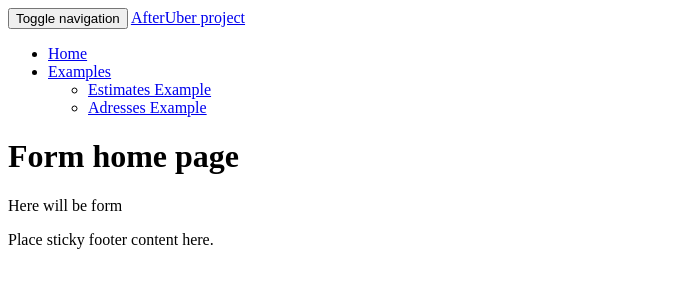
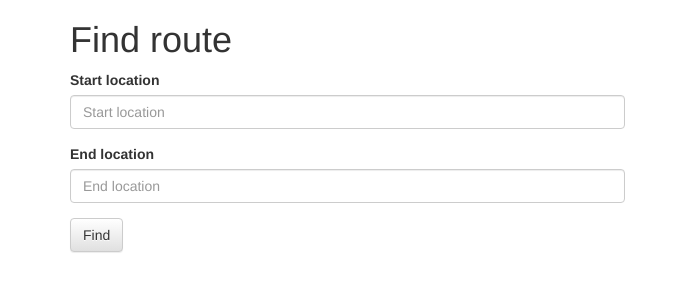
Before and after one commit to ValentinNikolaev/Uber-discount-form, a PHP site: template app/templates/home.twig in a window 1280 px wide. Shown: the top 300 px of the page, without its empty margins (0-680 px from the left). Run offline with PHP 8.4, Linux system fonts and the light colour scheme; the template is opened without the code that fills it, so the values that code supplies are empty; some libraries are stand-ins or nearby versions.

Commit message:
+ js, css, markup

```diff
--- a/app/templates/base.html.twig
+++ b/app/templates/base.html.twig
@@ -11,75 +11,39 @@
 
     <title>{% block title %}AfterUber discounts{% endblock %}</title>
 
-    <link href="\\cdnjs.cloudflare.com/ajax/libs/twitter-bootstrap/3.3.7/css/bootstrap.min.css">
-    <link href="\\cdnjs.cloudflare.com/ajax/libs/twitter-bootstrap/3.3.7/css/bootstrap-theme.css">
+    <link href="https://cdnjs.cloudflare.com/ajax/libs/twitter-bootstrap/3.3.7/css/bootstrap.min.css" rel="stylesheet">
+    <link href="https://cdnjs.cloudflare.com/ajax/libs/twitter-bootstrap/3.3.7/css/bootstrap-theme.css" rel="stylesheet">
 
     <!-- Custom styles for this template -->
     <link href="/css/app.css" rel="stylesheet">
 
 
-    <!-- HTML5 shim and Respond.js IE8 support of HTML5 elements and media queries -->
+    <!-- HTML5 shim and Respond.js for IE8 support of HTML5 elements and media queries -->
+    <!-- WARNING: Respond.js doesn't work if you view the page via file:// -->
     <!--[if lt IE 9]>
-    <script src="//oss.maxcdn.com/libs/html5shiv/3.7.0/html5shiv.js"></script>
-    <script src="//oss.maxcdn.com/libs/respond.js/1.4.2/respond.min.js"></script>
+    <script src="https://oss.maxcdn.com/html5shiv/3.7.3/html5shiv.min.js"></script>
+    <script src="https://oss.maxcdn.com/respond/1.4.2/respond.min.js"></script>
     <![endif]-->
 </head>
 
 <body>
 
-<!-- Fixed navbar -->
-<div class="navbar navbar-default navbar-fixed-top" role="navigation">
-    <div class="container">
-        <div class="navbar-header">
-            <button type="button" class="navbar-toggle" data-toggle="collapse" data-target=".navbar-collapse">
-                <span class="sr-only">Toggle navigation</span>
-                <span class="icon-bar"></span>
-                <span class="icon-bar"></span>
-                <span class="icon-bar"></span>
-            </button>
-            <a class="navbar-brand" href="#">AfterUber project</a>
-        </div>
-        <div class="collapse navbar-collapse">
-            <ul class="nav navbar-nav">
-                <li><a href="/">Home</a></li>
-                <li>
-                    <a href="#" class="dropdown-toggle" data-toggle="dropdown">Examples<b class="caret"></b></a>
-                    <ul class="dropdown-menu">
-                        <li ><a href="/estimates">Estimates Example</a></li>
-                        <li ><a href="/addresses">Adresses Example</a></li>
-                    </ul>
-                </li>
-            </ul>
-        </div><!--/.nav-collapse -->
-    </div>
-</div>
-
 <!-- Begin page content -->
 {% block content %}
     <div class="container">
         {% block container %}
-            <div class="page-header">
-                <h1>Sticky footer with fixed navbar</h1>
-            </div>
-            <p class="lead">Pin a fixed-height footer to the bottom of the viewport in desktop browsers with this custom HTML and CSS. A fixed navbar has been added with <code>padding-top: 60px;</code> on the <code>body > .container</code>.</p>
-            <p>Back to <a href="//getbootstrap.com/examples/sticky-footer">the default sticky footer</a> minus the navbar.</p>
+
         {% endblock %}
     </div>
 {% endblock %}
-
-<div id="footer">
-    <div class="container">
-        <p class="text-muted">Place sticky footer content here.</p>
-    </div>
-</div>
 
 
 <!-- Bootstrap core JavaScript
 ================================================== -->
 <!-- Placed at the end of the document so the pages load faster -->
-<script src="//ajax.googleapis.com/ajax/libs/jquery/1.11.0/jquery.min.js"></script>
-<script src="//cdnjs.cloudflare.com/ajax/libs/twitter-bootstrap/3.3.7/js/bootstrap.min.js"></script>
-<script src="//cdnjs.cloudflare.com/ajax/libs/bootstrap-3-typeahead/3.1.1/bootstrap3-typeahead.min.js"></script>
+<script src="https://cdnjs.cloudflare.com/ajax/libs/jquery/3.1.0/jquery.min.js"></script>
+<script src="https://cdnjs.cloudflare.com/ajax/libs/twitter-bootstrap/3.3.7/js/bootstrap.min.js"></script>
+<script src="https://cdnjs.cloudflare.com/ajax/libs/bootstrap-3-typeahead/3.1.1/bootstrap3-typeahead.min.js"></script>
 
 <!-- Check for jQuery and Bootstrap, load them locally if they don't exist -->
 <script>if(!window.jQuery){document.write('<script src="/js/vendor/jquery.min.js"><\/script>')};</script>
--- a/app/templates/home.twig
+++ b/app/templates/home.twig
@@ -1,6 +1,20 @@
 {% extends "base.html.twig" %}
-{% block title %}Home page{% endblock %}
 {% block container %}
-        <h1>Form home page</h1>
-        <p>Here will be form</p>
+    <h1>Find route</h1>
+    <div class="row">
+        <div class="col-md-6">
+            <form id="find_form">
+                <div class="form-group">
+                    <label for="start_location">Start location</label>
+                    <input type="text" class="form-control" id="start_location" placeholder="Start location">
+                </div>
+                <div class="form-group">
+                    <label for="end_location">End location</label>
+                    <input type="text" class="form-control" id="end_location" placeholder="End location">
+                </div>
+                <button type="submit" class="btn btn-default">Find</button>
+            </form>
+        </div>
+    </div>
+
 {% endblock %}
```
Also changed, not shown: public/css/app.css (added), public/img/loading.gif (added), public/js/app.js.
